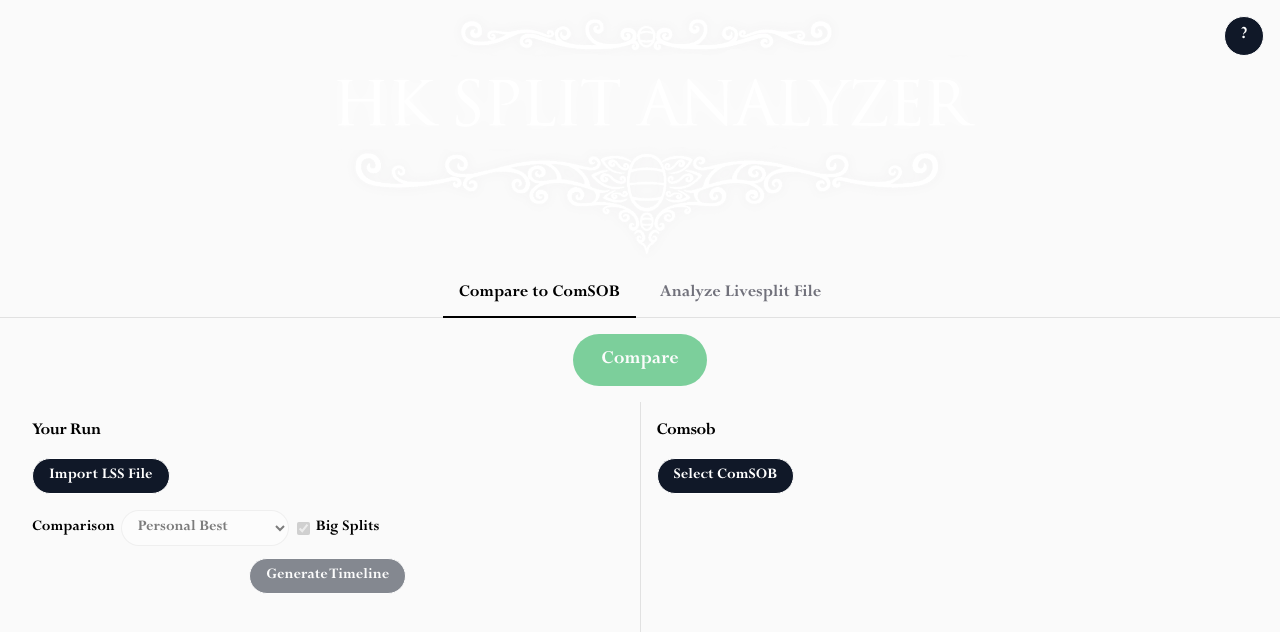
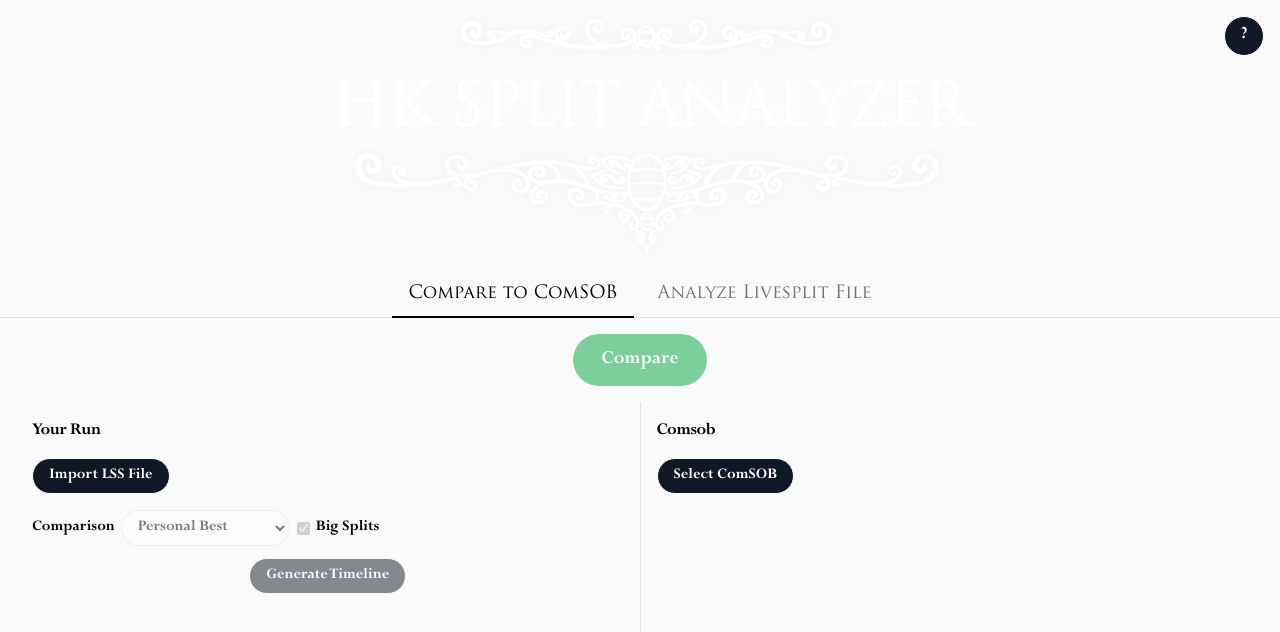
Before and after one commit to briank1727/hksplitanalyzer, a Next.js app: page / in a window 1280 px wide. Shown: the top 632 px of the page. Built offline with nearby package versions, Linux system fonts and the light colour scheme.

Commit message:
Made tabs trajan

```diff
--- a/app/page.tsx
+++ b/app/page.tsx
@@ -38,6 +38,7 @@
             type="button"
             className={tabClass(tab === "compare")}
             onClick={() => setTab("compare")}
+            style={{ fontFamily: "var(--font-trajan)" }}
           >
             Compare to ComSOB
           </button>
@@ -45,6 +46,7 @@
             type="button"
             className={tabClass(tab === "analyze")}
             onClick={() => setTab("analyze")}
+            style={{ fontFamily: "var(--font-trajan)" }}
           >
             Analyze Livesplit File
           </button>
```
